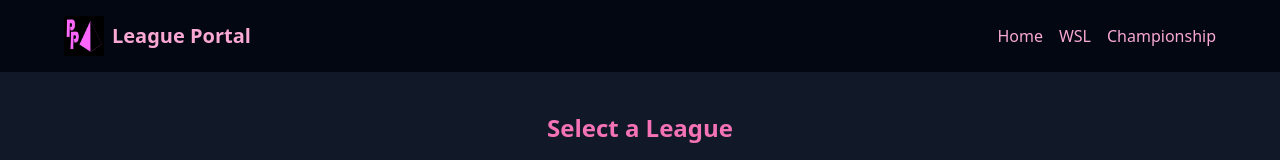
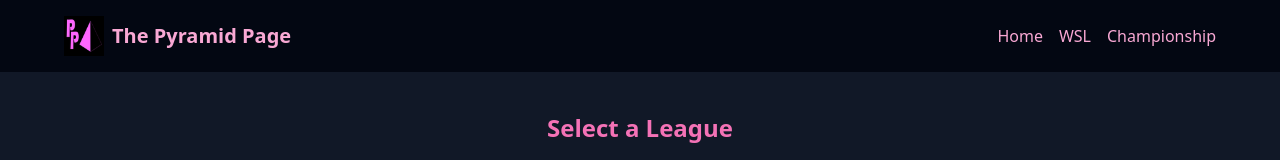
Before and after one commit to jhickey011/the-pyramid-page, a Next.js app: page / in a window 1280 px wide. Shown: the top 160 px of the page. Built offline with nearby package versions, Linux system fonts and the light colour scheme.

Commit message:
pyramid page naming on front

```diff
--- a/app/page.tsx
+++ b/app/page.tsx
@@ -6,7 +6,7 @@ const NavBar = () => (
     <div className="max-w-6xl mx-auto flex justify-between items-center">
       <Link href="/" className="flex items-center space-x-2">
         <img src="/logos/PP_Logo_64px.png" alt="PP Logo" className="h-10 w-auto" />
-        <span className="text-xl font-bold hidden sm:inline">League Portal</span>
+        <span className="text-xl font-bold hidden sm:inline">The Pyramid Page</span>
       </Link>
       <div className="space-x-4 text-sm sm:text-base">
         <Link href="/" className="hover:text-pink-400 transition">Home</Link>
```
